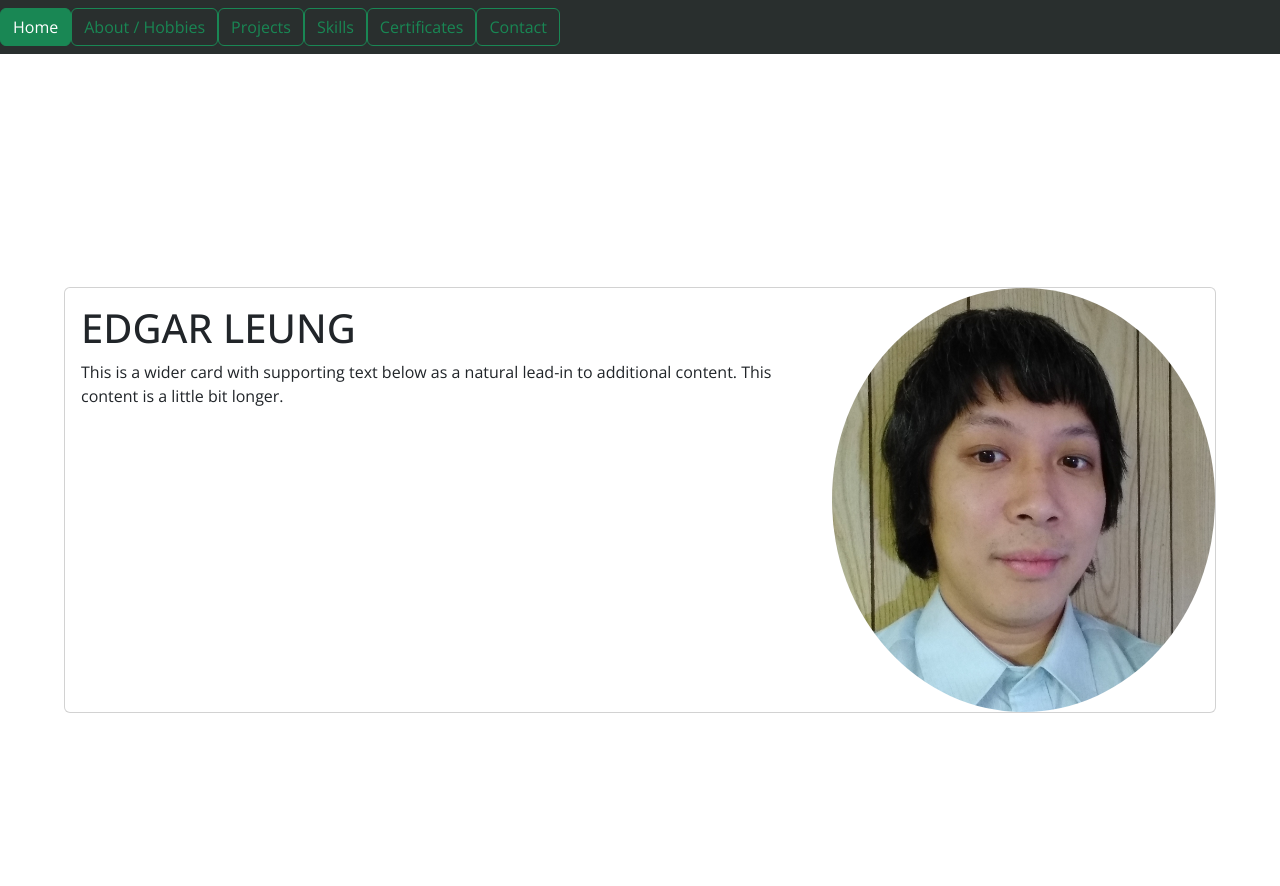
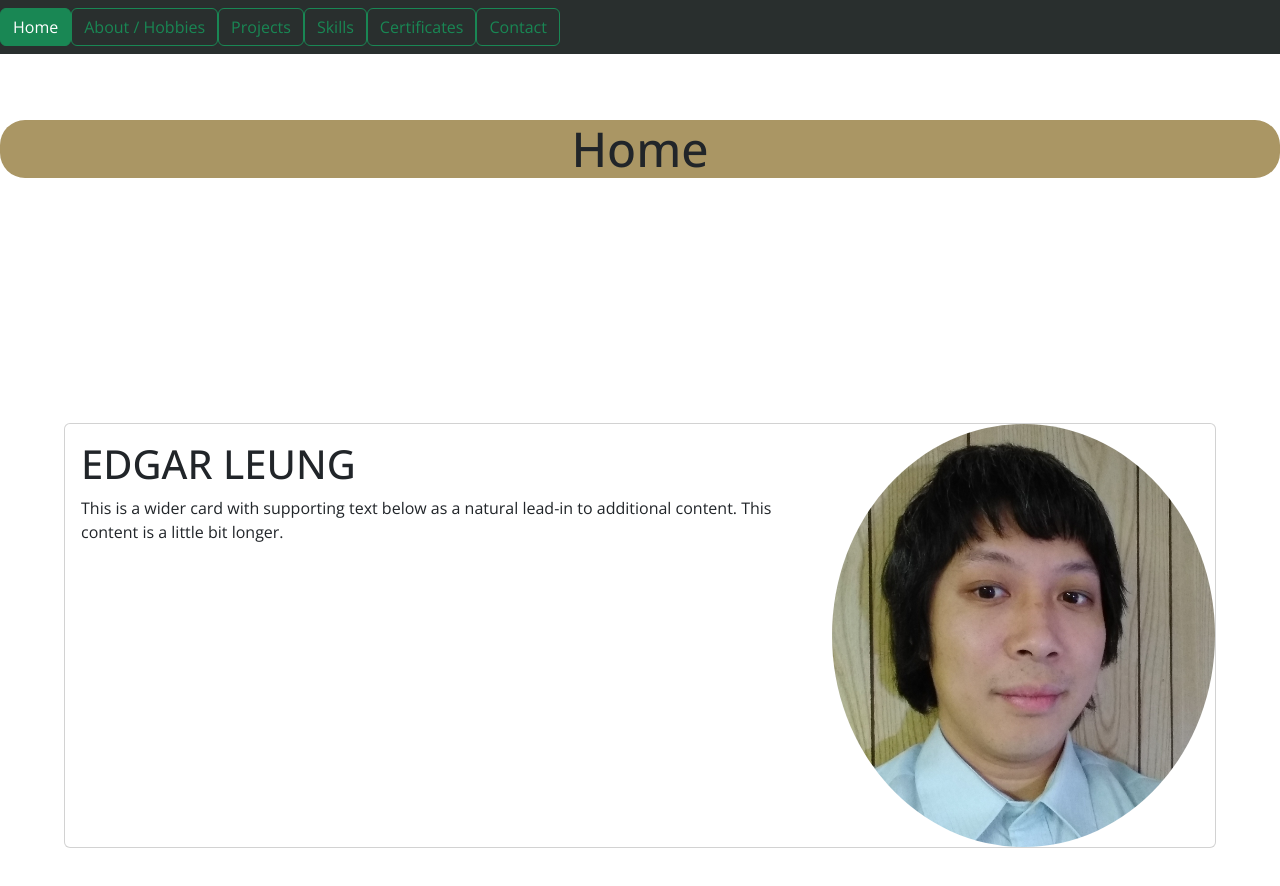
Before and after one commit to Eds-Dbug/profile2, a React (Create React App) app: page / in a window 1280 px wide. Shown: the top 886 px of the page. Built offline with nearby package versions, Linux system fonts and the light colour scheme.

Commit message:
Add title to home

```diff
--- a/src/routes/Home.tsx
+++ b/src/routes/Home.tsx
@@ -2,31 +2,38 @@ import React from 'react'
 import { Outlet } from 'react-router';
 import { NavLink } from 'react-router-dom';
 import '../styles/routes/home.scss';
+import Header from '../partials/Header';
 
 export default function Home() {
   return (
+		<>
+			<Header title="Home" />
 			<div className="home d-flex justify-content-center align-items-center">
 				<div className="home__block card ">
 					<div className="row g-0 ">
 						<div className="col-md-8">
 							<div className="card-body">
 								<h1 className="card-title">EDGAR LEUNG</h1>
-              <p className="card-text">This is a wider card with supporting text below as a natural lead-in to additional content. This content is a little bit longer.</p>
+								<p className="card-text">
+									This is a wider card with supporting text below as a natural
+									lead-in to additional content. This content is a little bit
+									longer.
+								</p>
 							</div>
-
 						</div>
 						<div className="col-md-4 ">
-            <img src={require("../Pictures/ME.jpg")} className="img-fluid rounded-circle" alt="..."/>
+							<img
+								src={require('../Pictures/ME.jpg')}
+								className="img-fluid rounded-circle"
+								alt="..."
+							/>
 						</div>
 						<div>
-
-            <Outlet/>
-          </div>
-
+							<Outlet />
 						</div>
 					</div>
-
-
 				</div>
-  )
+			</div>
+		</>
+	);
 }
```
Lines whose indentation alone changed are shown as unchanged.
